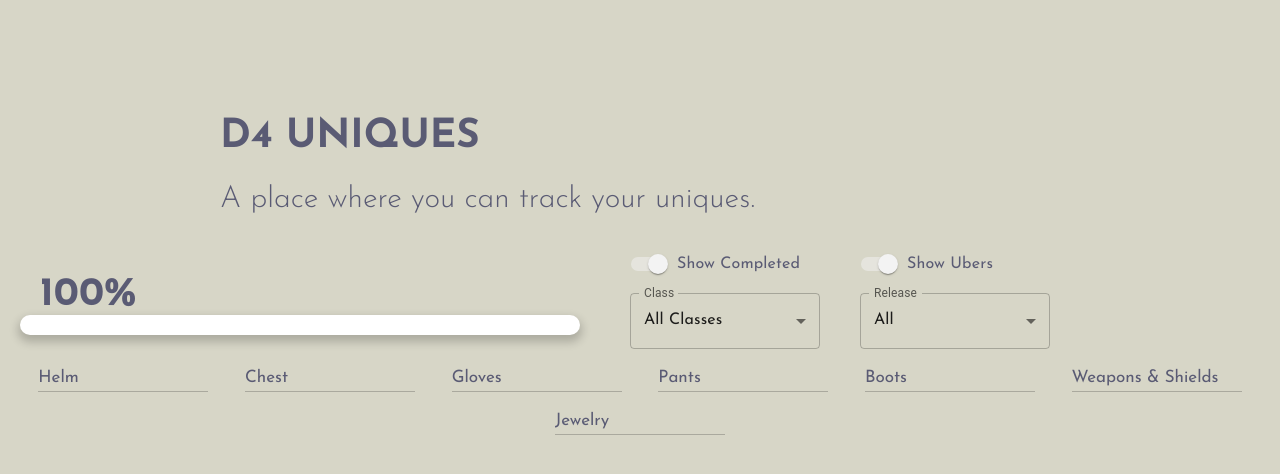
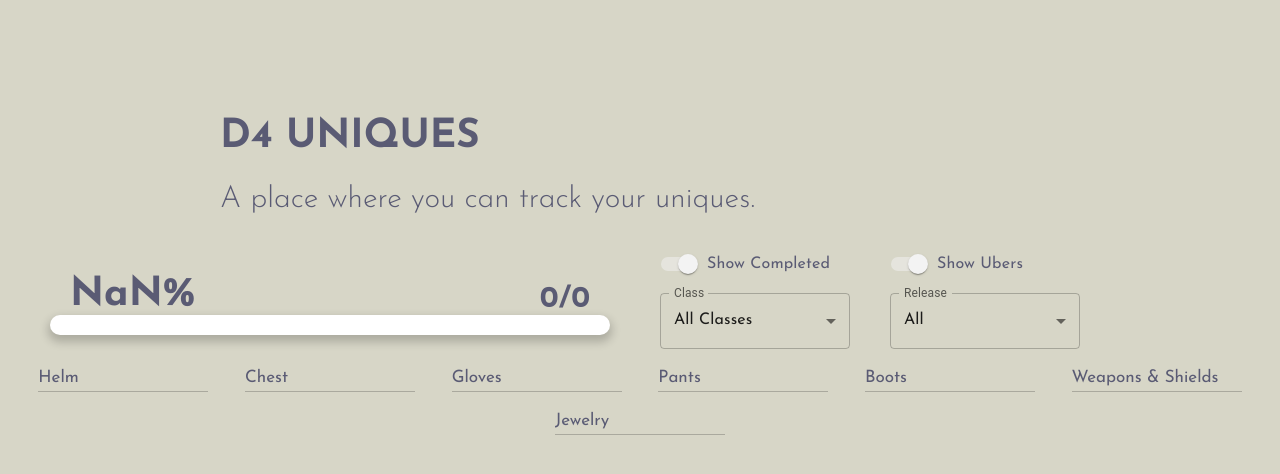
Before and after one commit to RyanSylvester/D4Uniques, a React (Create React App) app in the folder uniquesfront/: page / in a window 1280 px wide. Shown: the top 474 px of the page. Built offline with nearby package versions, Linux system fonts and the light colour scheme.

Commit message:
global progress now tracked

```diff
--- a/uniquesfront/src/App.css
+++ b/uniquesfront/src/App.css
@@ -38,28 +38,41 @@
 
 .tableHeader{
   display: flex;
-  /* background-color: aqua; */
 }
 
 .ProgressVis{
+  margin-left: 50px;
   margin-top: 30px;
+  color: #5A5B74;
+  font-weight: 700;
+  font-size: 40px;
+}
+.progressStrings{
+  display: flex;
+  justify-content: space-between;
+  margin-left: 20px;
+  margin-right: 20px;
 }
 .Progress{
   margin-top: 30px;
-  font-size: 40px;
   text-align: left;
-  margin-left: 40px;
-  color: #5A5B74;
-  font-weight: 700;
+  /* background-color: #ffcd57; */
+}
+.progressCount {
+  font-family: 'Josefin Sans', sans-serif;
+  /* background-color: aliceblue; */
+  align-self:last baseline;
+  font-size: 30px;
 }
 .ProgressBar {
   height: 20px;
   background-color: white;
   border-radius: 20px;
   width: 560px;
-  margin-left: 20px;
   box-shadow: 0px 5px 10px 2px rgba(0,0,0,0.2);
 }
+
+
 
 .filterBar{
   right: 0xp;
--- a/uniquesfront/src/Components/listTable/listTable.js
+++ b/uniquesfront/src/Components/listTable/listTable.js
@@ -51,7 +51,18 @@
             .catch(error => console.log(error));
     };
 
-    // const [userInventory, setUserInventory] = useState([this.state.items[0], this.state.items[1]]);
+    globalProgressCount = () => {
+        const itemsCollected = this.state.userInventory.length;
+        const totalItems = this.state.items.length;
+        return itemsCollected.toString() + "/" + totalItems.toString();
+    }
+    globalProgressPercent = () => {
+        const itemsCollected = this.state.userInventory.length;
+        const totalItems = this.state.items.length;
+
+        // return the percentage of items collected rounded to whole number
+        return Math.round((itemsCollected/totalItems)*100).toString() + "%";
+    }
 
     categorizeItems = (items, filter) => {
         let itemsByCategory = {};
@@ -84,8 +95,7 @@
                 filter: newFilter,
                 itemsByCategory: newItemsByCategory,
             });
-            // this.setState({userInventory: [this.state.items[0], this.state.items[1]]});
-            // console.log(this.state.userInventory)
+
     };
 
     handleCharacterChange = (event) => {
@@ -121,6 +131,7 @@
         console.log(this.state.userInventory);
     }
 
+
     render() {
         const categoryMap = {
             'helm': 'Helm',
@@ -138,7 +149,10 @@
                 <ThemeProvider theme={theme}>
                 <div className="tableHeader">
                     <div className="ProgressVis">
-                        <div className="Progress">100%</div>
+                        <div className="progressStrings">
+                            <div className="Progress">{this.globalProgressPercent()}</div>
+                            <div className="progressCount">{this.globalProgressCount()}</div>
+                        </div>
                         <div className="ProgressBar"/>
                     </div>
 
```
